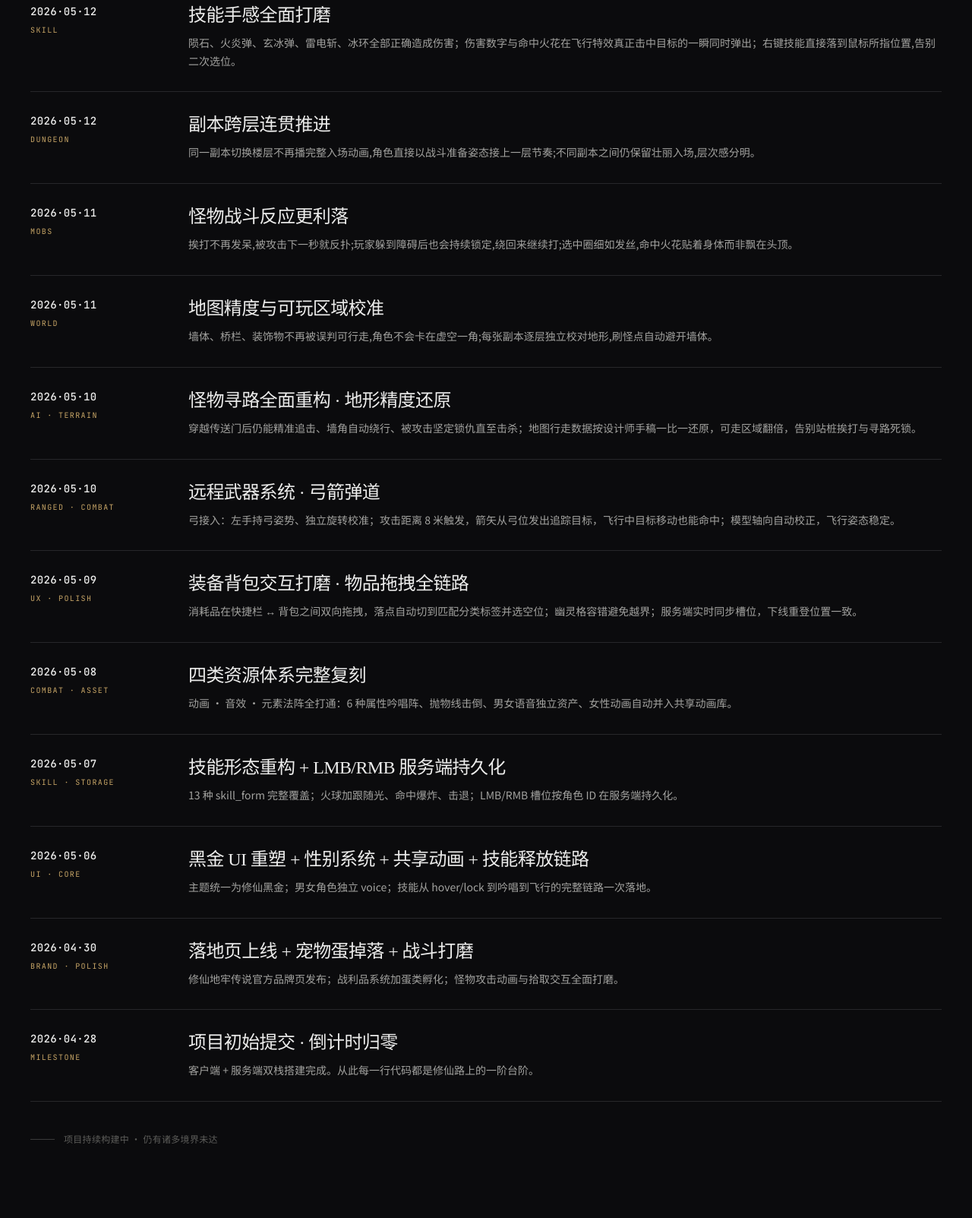
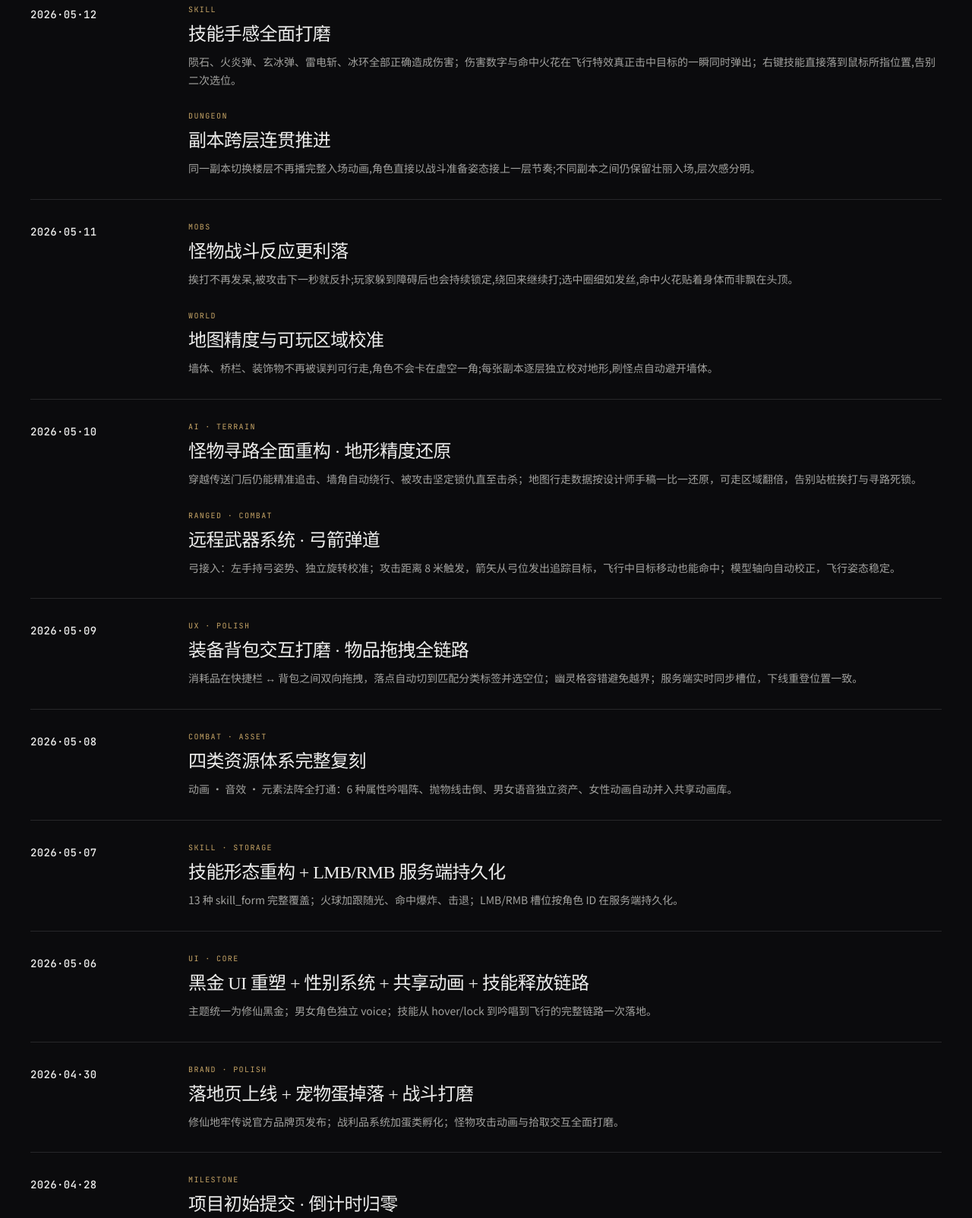
Before and after one commit to Jsk0o0/dungeonlegend.online, a plain HTML site: page index.html in a window 1280 px wide. Shown: the part 3520-5123 px from the top of the page at 76% size. Drawn offline with nearby package versions, Linux system fonts and the light colour scheme.

Commit message:
DEVLOG: 同日多条合并到单个日期行 (左侧不重复)
同一天的多条更新合并到一个 <li>:
- 左列只显示日期一次
- 右列每个子条目带自己的标签 (SKILL / DUNGEON / MOBS / WORLD ...)
- 子条目用 gap-7 分隔保持呼吸感

5·12: SKILL + DUNGEON
5·11: MOBS + WORLD
5·10: AI·TERRAIN + RANGED·COMBAT

5·09 及更早单条日期保持原结构.

```diff
--- a/index.html
+++ b/index.html
@@ -428,147 +428,132 @@
         </div>
       </div>
 
-      <!-- Timeline -->
+      <!-- Timeline — each <li> is a date row; multiple sub-entries share a date label on the left. -->
       <ol class="flex flex-col">
-        <!-- entry: SKILL -->
+        <!-- 2026·05·12 -->
         <li class="flex flex-col md:flex-row gap-3 md:gap-12 py-7 border-t border-ink-400">
-          <div class="md:w-40 shrink-0 flex md:flex-col items-baseline md:items-start gap-3 md:gap-1.5">
+          <div class="md:w-40 shrink-0">
             <span class="font-mono text-[14px] font-medium text-fog-100 tracking-wide">2026·05·12</span>
+          </div>
+          <div class="flex flex-col gap-7 flex-1">
+            <div class="flex flex-col gap-2.5">
               <span class="font-mono text-[10px] tracking-[0.14em] text-jade-300">SKILL</span>
-          </div>
-          <div class="flex flex-col gap-2.5 flex-1">
               <h3 class="font-serif text-2xl text-fog-100 leading-tight tracking-tight">技能手感全面打磨</h3>
               <p class="text-[14px] text-fog-300 leading-[1.7]">陨石、火炎弹、玄冰弹、雷电斩、冰环全部正确造成伤害；伤害数字与命中火花在飞行特效真正击中目标的一瞬同时弹出；右键技能直接落到鼠标所指位置,告别二次选位。</p>
             </div>
-        </li>
-
-        <!-- entry: DUNGEON -->
-        <li class="flex flex-col md:flex-row gap-3 md:gap-12 py-7 border-t border-ink-400">
-          <div class="md:w-40 shrink-0 flex md:flex-col items-baseline md:items-start gap-3 md:gap-1.5">
-            <span class="font-mono text-[14px] font-medium text-fog-100 tracking-wide">2026·05·12</span>
+            <div class="flex flex-col gap-2.5">
               <span class="font-mono text-[10px] tracking-[0.14em] text-jade-300">DUNGEON</span>
-          </div>
-          <div class="flex flex-col gap-2.5 flex-1">
               <h3 class="font-serif text-2xl text-fog-100 leading-tight tracking-tight">副本跨层连贯推进</h3>
               <p class="text-[14px] text-fog-300 leading-[1.7]">同一副本切换楼层不再播完整入场动画,角色直接以战斗准备姿态接上一层节奏;不同副本之间仍保留壮丽入场,层次感分明。</p>
             </div>
+          </div>
         </li>
 
-        <!-- entry: MOBS -->
+        <!-- 2026·05·11 -->
         <li class="flex flex-col md:flex-row gap-3 md:gap-12 py-7 border-t border-ink-400">
-          <div class="md:w-40 shrink-0 flex md:flex-col items-baseline md:items-start gap-3 md:gap-1.5">
+          <div class="md:w-40 shrink-0">
             <span class="font-mono text-[14px] font-medium text-fog-100 tracking-wide">2026·05·11</span>
+          </div>
+          <div class="flex flex-col gap-7 flex-1">
+            <div class="flex flex-col gap-2.5">
               <span class="font-mono text-[10px] tracking-[0.14em] text-jade-300">MOBS</span>
-          </div>
-          <div class="flex flex-col gap-2.5 flex-1">
               <h3 class="font-serif text-2xl text-fog-100 leading-tight tracking-tight">怪物战斗反应更利落</h3>
               <p class="text-[14px] text-fog-300 leading-[1.7]">挨打不再发呆,被攻击下一秒就反扑;玩家躲到障碍后也会持续锁定,绕回来继续打;选中圈细如发丝,命中火花贴着身体而非飘在头顶。</p>
             </div>
-        </li>
-
-        <!-- entry: WORLD -->
-        <li class="flex flex-col md:flex-row gap-3 md:gap-12 py-7 border-t border-ink-400">
-          <div class="md:w-40 shrink-0 flex md:flex-col items-baseline md:items-start gap-3 md:gap-1.5">
-            <span class="font-mono text-[14px] font-medium text-fog-100 tracking-wide">2026·05·11</span>
+            <div class="flex flex-col gap-2.5">
               <span class="font-mono text-[10px] tracking-[0.14em] text-jade-300">WORLD</span>
-          </div>
-          <div class="flex flex-col gap-2.5 flex-1">
               <h3 class="font-serif text-2xl text-fog-100 leading-tight tracking-tight">地图精度与可玩区域校准</h3>
               <p class="text-[14px] text-fog-300 leading-[1.7]">墙体、桥栏、装饰物不再被误判可行走,角色不会卡在虚空一角;每张副本逐层独立校对地形,刷怪点自动避开墙体。</p>
             </div>
+          </div>
         </li>
 
-        <!-- entry: AI · TERRAIN -->
+        <!-- 2026·05·10 -->
         <li class="flex flex-col md:flex-row gap-3 md:gap-12 py-7 border-t border-ink-400">
-          <div class="md:w-40 shrink-0 flex md:flex-col items-baseline md:items-start gap-3 md:gap-1.5">
+          <div class="md:w-40 shrink-0">
             <span class="font-mono text-[14px] font-medium text-fog-100 tracking-wide">2026·05·10</span>
+          </div>
+          <div class="flex flex-col gap-7 flex-1">
+            <div class="flex flex-col gap-2.5">
               <span class="font-mono text-[10px] tracking-[0.14em] text-jade-300">AI · TERRAIN</span>
-          </div>
-          <div class="flex flex-col gap-2.5 flex-1">
               <h3 class="font-serif text-2xl text-fog-100 leading-tight tracking-tight">怪物寻路全面重构 · 地形精度还原</h3>
               <p class="text-[14px] text-fog-300 leading-[1.7]">穿越传送门后仍能精准追击、墙角自动绕行、被攻击坚定锁仇直至击杀；地图行走数据按设计师手稿一比一还原，可走区域翻倍，告别站桩挨打与寻路死锁。</p>
             </div>
-        </li>
-
-        <!-- entry: RANGED · COMBAT -->
-        <li class="flex flex-col md:flex-row gap-3 md:gap-12 py-7 border-t border-ink-400">
-          <div class="md:w-40 shrink-0 flex md:flex-col items-baseline md:items-start gap-3 md:gap-1.5">
-            <span class="font-mono text-[14px] font-medium text-fog-100 tracking-wide">2026·05·10</span>
+            <div class="flex flex-col gap-2.5">
               <span class="font-mono text-[10px] tracking-[0.14em] text-jade-300">RANGED · COMBAT</span>
-          </div>
-          <div class="flex flex-col gap-2.5 flex-1">
               <h3 class="font-serif text-2xl text-fog-100 leading-tight tracking-tight">远程武器系统 · 弓箭弹道</h3>
               <p class="text-[14px] text-fog-300 leading-[1.7]">弓接入：左手持弓姿势、独立旋转校准；攻击距离 8 米触发，箭矢从弓位发出追踪目标，飞行中目标移动也能命中；模型轴向自动校正，飞行姿态稳定。</p>
             </div>
+          </div>
         </li>
 
-        <!-- entry 2 -->
+        <!-- 2026·05·09 -->
         <li class="flex flex-col md:flex-row gap-3 md:gap-12 py-7 border-t border-ink-400">
-          <div class="md:w-40 shrink-0 flex md:flex-col items-baseline md:items-start gap-3 md:gap-1.5">
+          <div class="md:w-40 shrink-0">
             <span class="font-mono text-[14px] font-medium text-fog-100 tracking-wide">2026·05·09</span>
-            <span class="font-mono text-[10px] tracking-[0.14em] text-jade-300">UX · POLISH</span>
           </div>
           <div class="flex flex-col gap-2.5 flex-1">
+            <span class="font-mono text-[10px] tracking-[0.14em] text-jade-300">UX · POLISH</span>
             <h3 class="font-serif text-2xl text-fog-100 leading-tight tracking-tight">装备背包交互打磨 · 物品拖拽全链路</h3>
             <p class="text-[14px] text-fog-300 leading-[1.7]">消耗品在快捷栏 ↔ 背包之间双向拖拽，落点自动切到匹配分类标签并选空位；幽灵格容错避免越界；服务端实时同步槽位，下线重登位置一致。</p>
           </div>
         </li>
 
-        <!-- entry 3 -->
+        <!-- 2026·05·08 -->
         <li class="flex flex-col md:flex-row gap-3 md:gap-12 py-7 border-t border-ink-400">
-          <div class="md:w-40 shrink-0 flex md:flex-col items-baseline md:items-start gap-3 md:gap-1.5">
+          <div class="md:w-40 shrink-0">
             <span class="font-mono text-[14px] font-medium text-fog-100 tracking-wide">2026·05·08</span>
-            <span class="font-mono text-[10px] tracking-[0.14em] text-jade-300">COMBAT · ASSET</span>
           </div>
           <div class="flex flex-col gap-2.5 flex-1">
+            <span class="font-mono text-[10px] tracking-[0.14em] text-jade-300">COMBAT · ASSET</span>
             <h3 class="font-serif text-2xl text-fog-100 leading-tight tracking-tight">四类资源体系完整复刻</h3>
             <p class="text-[14px] text-fog-300 leading-[1.7]">动画 · 音效 · 元素法阵全打通：6 种属性吟唱阵、抛物线击倒、男女语音独立资产、女性动画自动并入共享动画库。</p>
           </div>
         </li>
 
-        <!-- entry 2 -->
+        <!-- 2026·05·07 -->
         <li class="flex flex-col md:flex-row gap-3 md:gap-12 py-7 border-t border-ink-400">
-          <div class="md:w-40 shrink-0 flex md:flex-col items-baseline md:items-start gap-3 md:gap-1.5">
+          <div class="md:w-40 shrink-0">
             <span class="font-mono text-[14px] font-medium text-fog-100 tracking-wide">2026·05·07</span>
-            <span class="font-mono text-[10px] tracking-[0.14em] text-jade-300">SKILL · STORAGE</span>
           </div>
           <div class="flex flex-col gap-2.5 flex-1">
+            <span class="font-mono text-[10px] tracking-[0.14em] text-jade-300">SKILL · STORAGE</span>
             <h3 class="font-serif text-2xl text-fog-100 leading-tight tracking-tight">技能形态重构 + LMB/RMB 服务端持久化</h3>
             <p class="text-[14px] text-fog-300 leading-[1.7]">13 种 skill_form 完整覆盖；火球加跟随光、命中爆炸、击退；LMB/RMB 槽位按角色 ID 在服务端持久化。</p>
           </div>
         </li>
 
-        <!-- entry 3 -->
+        <!-- 2026·05·06 -->
         <li class="flex flex-col md:flex-row gap-3 md:gap-12 py-7 border-t border-ink-400">
-          <div class="md:w-40 shrink-0 flex md:flex-col items-baseline md:items-start gap-3 md:gap-1.5">
+          <div class="md:w-40 shrink-0">
             <span class="font-mono text-[14px] font-medium text-fog-100 tracking-wide">2026·05·06</span>
-            <span class="font-mono text-[10px] tracking-[0.14em] text-jade-300">UI · CORE</span>
           </div>
           <div class="flex flex-col gap-2.5 flex-1">
+            <span class="font-mono text-[10px] tracking-[0.14em] text-jade-300">UI · CORE</span>
             <h3 class="font-serif text-2xl text-fog-100 leading-tight tracking-tight">黑金 UI 重塑 + 性别系统 + 共享动画 + 技能释放链路</h3>
             <p class="text-[14px] text-fog-300 leading-[1.7]">主题统一为修仙黑金；男女角色独立 voice；技能从 hover/lock 到吟唱到飞行的完整链路一次落地。</p>
           </div>
         </li>
 
-        <!-- entry 4 -->
+        <!-- 2026·04·30 -->
         <li class="flex flex-col md:flex-row gap-3 md:gap-12 py-7 border-t border-ink-400">
-          <div class="md:w-40 shrink-0 flex md:flex-col items-baseline md:items-start gap-3 md:gap-1.5">
+          <div class="md:w-40 shrink-0">
             <span class="font-mono text-[14px] font-medium text-fog-100 tracking-wide">2026·04·30</span>
-            <span class="font-mono text-[10px] tracking-[0.14em] text-jade-300">BRAND · POLISH</span>
           </div>
           <div class="flex flex-col gap-2.5 flex-1">
+            <span class="font-mono text-[10px] tracking-[0.14em] text-jade-300">BRAND · POLISH</span>
             <h3 class="font-serif text-2xl text-fog-100 leading-tight tracking-tight">落地页上线 + 宠物蛋掉落 + 战斗打磨</h3>
             <p class="text-[14px] text-fog-300 leading-[1.7]">修仙地牢传说官方品牌页发布；战利品系统加蛋类孵化；怪物攻击动画与拾取交互全面打磨。</p>
           </div>
         </li>
 
-        <!-- entry 5 -->
+        <!-- 2026·04·28 -->
         <li class="flex flex-col md:flex-row gap-3 md:gap-12 py-7 border-t border-b border-ink-400">
-          <div class="md:w-40 shrink-0 flex md:flex-col items-baseline md:items-start gap-3 md:gap-1.5">
+          <div class="md:w-40 shrink-0">
             <span class="font-mono text-[14px] font-medium text-fog-100 tracking-wide">2026·04·28</span>
-            <span class="font-mono text-[10px] tracking-[0.14em] text-jade-300">MILESTONE</span>
           </div>
           <div class="flex flex-col gap-2.5 flex-1">
+            <span class="font-mono text-[10px] tracking-[0.14em] text-jade-300">MILESTONE</span>
             <h3 class="font-serif text-2xl text-fog-100 leading-tight tracking-tight">项目初始提交 · 倒计时归零</h3>
             <p class="text-[14px] text-fog-300 leading-[1.7]">客户端 + 服务端双栈搭建完成。从此每一行代码都是修仙路上的一阶台阶。</p>
           </div>
```
Lines whose indentation alone changed are shown as unchanged.
